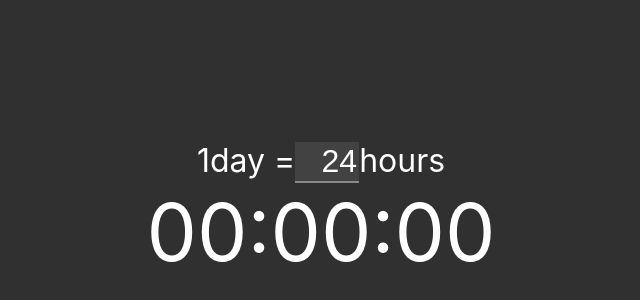
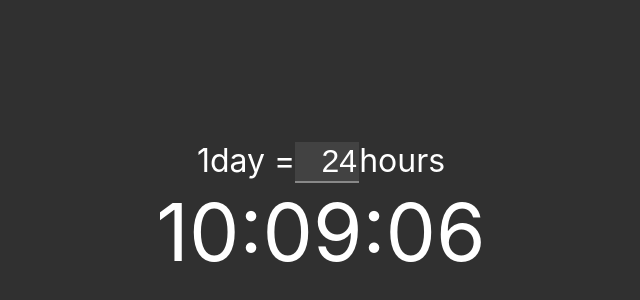
Before and after one commit to shokkunrf/overclocking-clock, a React (Create React App) app: page / in a window 1280 px wide. Shown: the part 190-490 px from the top of the page, without its empty margins (319-959 px from the left). Built offline with nearby package versions, Linux system fonts and the light colour scheme.

Commit message:
時計のカウントを修正

```diff
--- a/src/App.tsx
+++ b/src/App.tsx
@@ -16,7 +16,7 @@
 `;
 
 const App: FC = (): JSX.Element => {
-  const [baseHour, setBaseHour] = useState(0);
+  const [baseHour, setBaseHour] = useState(24);
 
   return (
     <div className="App" css={mainStyle}>
--- a/src/container/Clock.tsx
+++ b/src/container/Clock.tsx
@@ -1,4 +1,4 @@
-import React, { FC, useEffect, useRef } from 'react';
+import React, { FC, useEffect, useState } from 'react';
 
 import { Clock as Presenter } from 'components/Clock';
 
@@ -15,17 +15,18 @@
     return multipliedTime;
   };
 
-  const timeRef = useRef(getTime(baseHour, new Date()));
+  const [time, setTime] = useState(0);
 
   useEffect(() => {
+    setTime(getTime(baseHour, new Date()));
     const intervalID = setInterval(() => {
-      timeRef.current += 1000;
+      setTime((preTime) => preTime + 1000);
     }, (1000 * 24) / baseHour);
 
     return () => {
       clearInterval(intervalID);
     };
-  });
+  }, [baseHour]);
 
-  return <Presenter time={timeRef.current} />;
+  return <Presenter time={time} />;
 };
```
